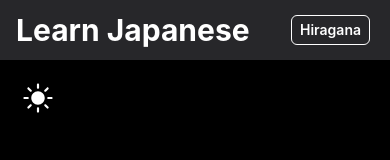
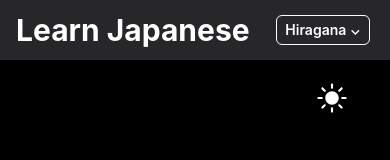
Before and after one commit to spam-codes/Japanese-game, a React (Vite) app: page / in a window 390 px wide. Shown: the top 160 px of the page. Built offline with nearby package versions, Linux system fonts and the light colour scheme.

Commit message:
Fixed UI bugs

```diff
--- a/src/App.jsx
+++ b/src/App.jsx
@@ -70,17 +70,19 @@ function App(){
     setShowRomaji(!showRomaji)
   }
 
-  function changeScriptFunction(type){
+  function changeScriptFunction(type, isMobileView){
         changeScript(type);
         updateCharacter(0);
         setActiveMode(type);
+        if(isMobileView) changeIsMenuOn();
   }
 
   //change Theme function
 
   function changeTheme(type){
       setTheme(type);
-      // setIsThemeClicked(!isThemeClicked);
+      setIsThemeClicked(!isThemeClicked);
+
   }
 
   // theme icon drop down function
@@ -98,7 +100,7 @@ function App(){
   return(
     <div className={`flex flex-col items-center justify-center h-screen w-screen ${background}`}>
       <Header changeScriptFunction={changeScriptFunction} activeMode={activeMode} theme={theme} isMenuOn={isMenuOn} changeIsMenuOn={changeIsMenuOn} script={script}/>
-      <ThemesSection changeTheme={changeTheme} changeIsThemeClicked={changeIsThemeClicked} isThemeClicked={isThemeClicked} theme={theme}/>
+      <ThemesSection changeTheme={changeTheme} changeIsThemeClicked={changeIsThemeClicked} isThemeClicked={isThemeClicked} theme={theme} isMenuOn={isMenuOn}/>
       <Card character={character} showRomaji={showRomaji} script={script} theme={theme}/>
       <div className='flex gap-24 md:gap-30'>
          <Button functionOnClick={changeCharacter} buttonValue={"Spin"}  theme={theme}/>
--- a/src/components/header.jsx
+++ b/src/components/header.jsx
@@ -33,13 +33,13 @@ function Header({changeScriptFunction, activeMode, theme, isMenuOn, changeIsMenu
     return <div className={`${headerBackground} ${headerText} absolute top-0 w-screen h-15 flex justify-end items-center`}>
         <div className="font-bold text-3xl absolute left-4">Learn Japanese</div>
         <div className="hidden md:flex">
-            <button className={`${buttonStyle} ${activeMode==='hiragana'?activeStyle:''}`} onClick={()=>changeScriptFunction('hiragana')} >Hiragana</button>
-            <button className={`${buttonStyle} ${activeMode==='katakana'?activeStyle:''}`} onClick={()=>changeScriptFunction('katakana')}>Katakana</button>
-            <button className={`${buttonStyle} ${activeMode==='hiraganaCombination'?activeStyle:''}`} onClick={()=>changeScriptFunction('hiraganaCombination')}>HR-Combo</button>
-            <button className={`${buttonStyle} ${activeMode==='katakanaCombination'?activeStyle:''}`} onClick={()=>changeScriptFunction('katakanaCombination')}>KT-Combo</button>
+            <button className={`${buttonStyle} ${activeMode==='hiragana'?activeStyle:''}`} onClick={()=>changeScriptFunction('hiragana',false)} >Hiragana</button>
+            <button className={`${buttonStyle} ${activeMode==='katakana'?activeStyle:''}`} onClick={()=>changeScriptFunction('katakana', false)}>Katakana</button>
+            <button className={`${buttonStyle} ${activeMode==='hiraganaCombination'?activeStyle:''}`} onClick={()=>changeScriptFunction('hiraganaCombination', false)}>HR-Combo</button>
+            <button className={`${buttonStyle} ${activeMode==='katakanaCombination'?activeStyle:''}`} onClick={()=>changeScriptFunction('katakanaCombination', false)}>KT-Combo</button>
         </div>
         <div className="flex md:hidden">
-            <div className="cursor-pointer mr-5 border pr-2 pl-2 pt-1 pb-1 rounded-md text-sm font-semibold" onClick={changeIsMenuOn}>{mobileHeaderScriptButton[script]}</div>
+            <div className="cursor-pointer mr-5 border pr-2 pl-2 pt-1 pb-1 rounded-md text-sm font-semibold" onClick={changeIsMenuOn}>{mobileHeaderScriptButton[script] + ' ⌄'}</div>
             <AnimatePresence>
             {isMenuOn&&
             <motion.div className="absolute top-10 flex flex-col right-6"
@@ -62,10 +62,10 @@ function Header({changeScriptFunction, activeMode, theme, isMenuOn, changeIsMenu
                 duration:0.3
             }}
             >
-                <button className={`${buttonStyle} ${activeMode==='hiragana'?activeStyle:''} text-start`} onClick={()=>changeScriptFunction('hiragana')} >Hiragana</button>
-                <button className={`${buttonStyle} ${activeMode==='katakana'?activeStyle:''} text-start`} onClick={()=>changeScriptFunction('katakana')}>Katakana</button>
-                <button className={`${buttonStyle} ${activeMode==='hiraganaCombination'?activeStyle:''} text-start`} onClick={()=>changeScriptFunction('hiraganaCombination')}>HR-Combo</button>
-                <button className={`${buttonStyle} ${activeMode==='katakanaCombination'?activeStyle:''} text-start`} onClick={()=>changeScriptFunction('katakanaCombination')}>KT-Combo</button>
+                <button className={`${buttonStyle} ${activeMode==='hiragana'?activeStyle:''} text-start`} onClick={()=>changeScriptFunction('hiragana', true)} >Hiragana</button>
+                <button className={`${buttonStyle} ${activeMode==='katakana'?activeStyle:''} text-start`} onClick={()=>changeScriptFunction('katakana', true)}>Katakana</button>
+                <button className={`${buttonStyle} ${activeMode==='hiraganaCombination'?activeStyle:''} text-start`} onClick={()=>changeScriptFunction('hiraganaCombination', true)}>HR-Combo</button>
+                <button className={`${buttonStyle} ${activeMode==='katakanaCombination'?activeStyle:''} text-start`} onClick={()=>changeScriptFunction('katakanaCombination', true)}>KT-Combo</button>
             </motion.div >}
             </AnimatePresence>
         </div>
--- a/src/components/themes.jsx
+++ b/src/components/themes.jsx
@@ -5,7 +5,7 @@ import { IoIosSunny } from "react-icons/io";
 import { themes } from "../themes/themeObject";
 
 
-function ThemesSection({changeTheme, changeIsThemeClicked, isThemeClicked, theme}){
+function ThemesSection({changeTheme, changeIsThemeClicked, isThemeClicked, theme, isMenuOn}){
 
     let themeDivTextColor = themes[theme].text;
 
@@ -19,24 +19,24 @@ function ThemesSection({changeTheme, changeIsThemeClicked, isThemeClicked, theme
 
     `
 
-    return <div className="absolute top-20 md:top-30 left-5 md:left-20 flex-col justify-end">
+    return !isMenuOn&&<div className="absolute top-20 md:top-30 right-10 md:right-20 flex-col justify-end">
         <div className="flex justify-end cursor-pointer" onClick={changeIsThemeClicked}><IoIosSunny className={`size-9 ${themeDivTextColor}`}/></div>
         <AnimatePresence>
         {
         isThemeClicked&&<motion.div className={`${themeDivTextColor} flex flex-col gap-2 md:gap-5 z-10`}
         initial={{
             opacity:0,
-            x:-1000
+            x:1000
         }}
 
         animate={{
             opacity:1,
-            x:15,
+            x:10,
         }}
 
         exit={{
             opacity:0,
-            x:-1000
+            x:1000
         }}
 
         transition={{
```
